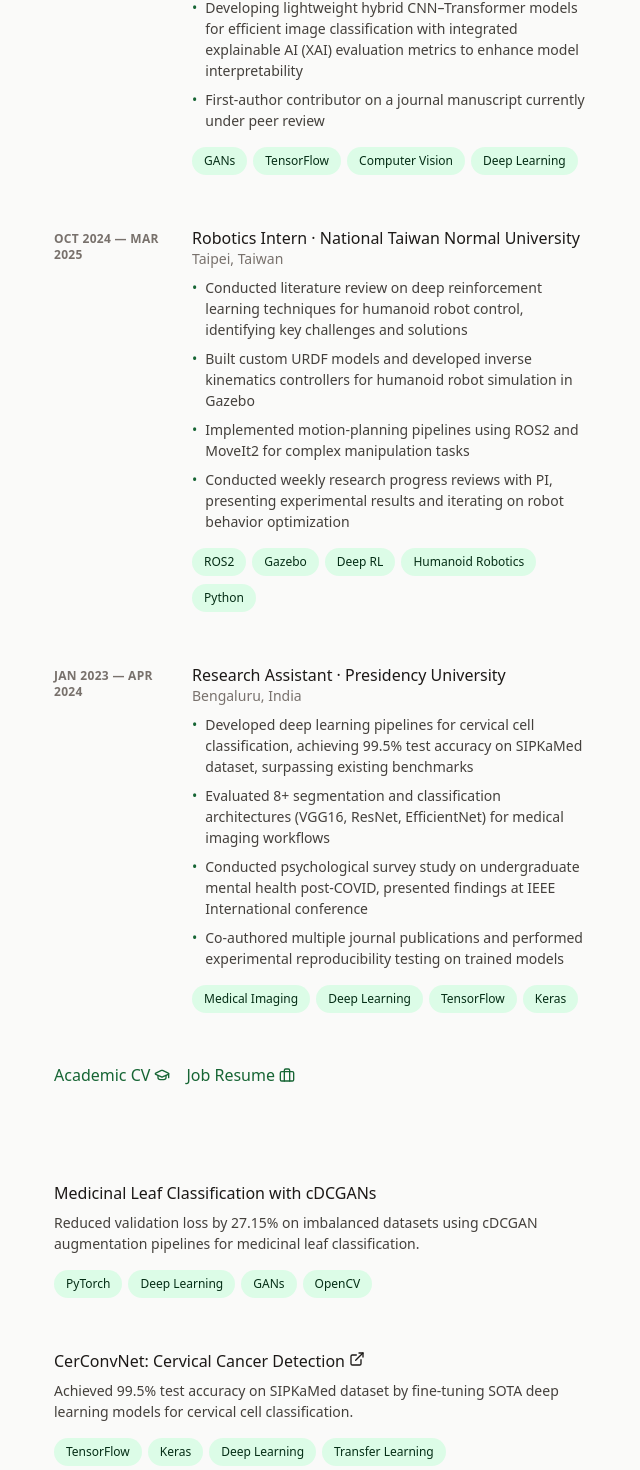
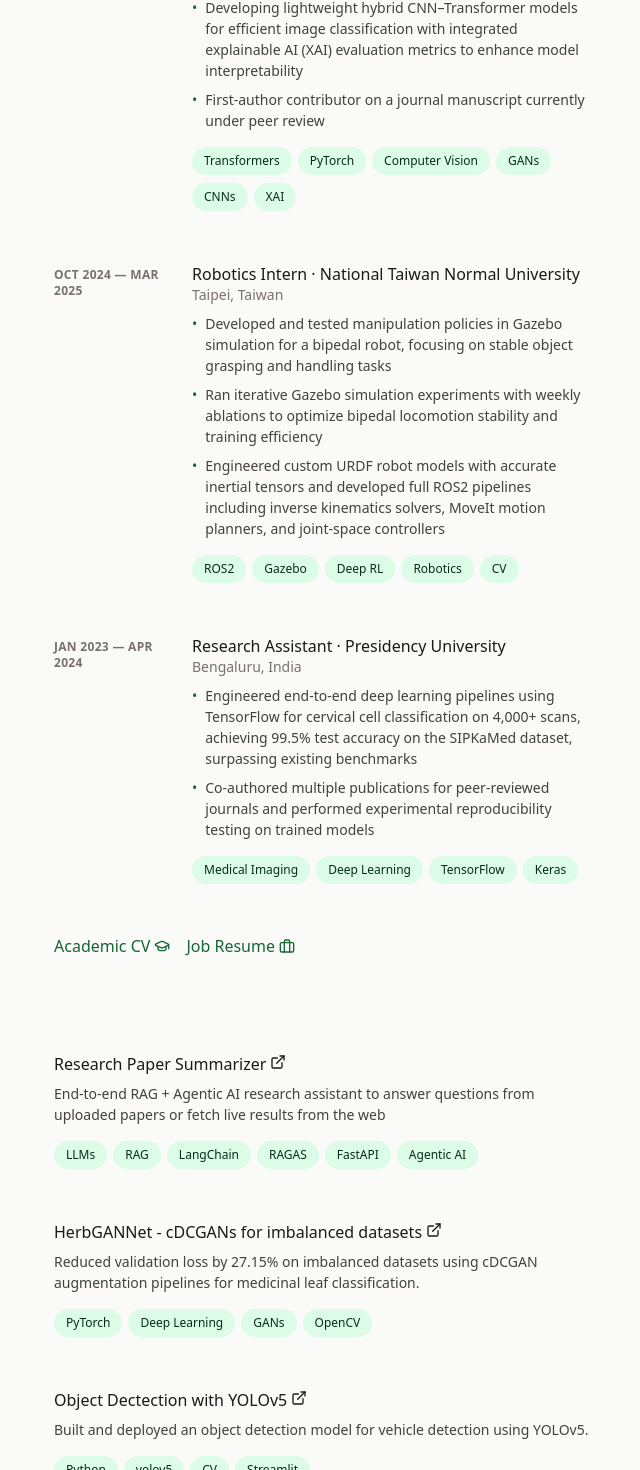
Before and after one commit to Mystique03/personal-portfolio, a React (Vite) app: page / in a window 1280 px wide. Shown: the part 912-2382 px from the top of the page, without its empty margins (594-1234 px from the left). Built offline with nearby package versions, Linux system fonts and the light colour scheme.

Commit message:
Updated projects

```diff
--- a/src/data/experiences.js
+++ b/src/data/experiences.js
@@ -1,9 +1,9 @@
 // src/data/experiences.js
 export const experiences = [
   {
-    period: "May 2024 — Present",
-    title: "Research Intern",
-    company: "Manipal University",
+    period: "April 2025 — Present",
+    title: "Research Assistant",
+    company: "Manipal Institute of Technology",
     location: "Bengaluru, India",
     description: [
       "Designed and implemented a class-conditional GAN–based data augmentation pipeline in PyTorch to mitigate severe class imbalance in small-scale (<1.5K samples) medicinal leaf datasets, reducing manual data collection efforts by ~80%",
@@ -11,7 +11,7 @@ export const experiences = [
       "Developing lightweight hybrid CNN–Transformer models for efficient image classification with integrated explainable AI (XAI) evaluation metrics to enhance model interpretability",
       "First-author contributor on a journal manuscript currently under peer review"
     ],
-    tags: ["GANs", "TensorFlow", "Computer Vision", "Deep Learning"]
+    tags: ["Transformers", "PyTorch", "Computer Vision", "GANs", "CNNs", "XAI"]
   },
   {
     period: "Oct 2024 — Mar 2025",
@@ -19,12 +19,11 @@ export const experiences = [
     company: "National Taiwan Normal University",
     location: "Taipei, Taiwan",
     description: [
-      "Conducted literature review on deep reinforcement learning techniques for humanoid robot control, identifying key challenges and solutions",
-      "Built custom URDF models and developed inverse kinematics controllers for humanoid robot simulation in Gazebo",
-      "Implemented motion-planning pipelines using ROS2 and MoveIt2 for complex manipulation tasks",
-      "Conducted weekly research progress reviews with PI, presenting experimental results and iterating on robot behavior optimization"
+      "Developed and tested manipulation policies in Gazebo simulation for a bipedal robot, focusing on stable object grasping and handling tasks",
+      "Ran iterative Gazebo simulation experiments with weekly ablations to optimize bipedal locomotion stability and training efficiency",
+      "Engineered custom URDF robot models with accurate inertial tensors and developed full ROS2 pipelines including inverse kinematics solvers, MoveIt motion planners, and joint-space controllers",
     ],
-    tags: ["ROS2", "Gazebo", "Deep RL", "Humanoid Robotics", "Python"]
+    tags: ["ROS2", "Gazebo", "Deep RL", "Robotics", "CV"]
   },
   {
     period: "Jan 2023 — Apr 2024",
@@ -32,10 +31,8 @@ export const experiences = [
     company: "Presidency University",
     location: "Bengaluru, India",
     description: [
-      "Developed deep learning pipelines for cervical cell classification, achieving 99.5% test accuracy on SIPKaMed dataset, surpassing existing benchmarks",
-      "Evaluated 8+ segmentation and classification architectures (VGG16, ResNet, EfficientNet) for medical imaging workflows",
-      "Conducted psychological survey study on undergraduate mental health post-COVID, presented findings at IEEE International conference",
-      "Co-authored multiple journal publications and performed experimental reproducibility testing on trained models"
+      "Engineered end-to-end deep learning pipelines using TensorFlow for cervical cell classification on 4,000+ scans, achieving 99.5% test accuracy on the SIPKaMed dataset, surpassing existing benchmarks",
+      "Co-authored multiple publications for peer-reviewed journals and performed experimental reproducibility testing on trained models "
     ],
     tags: ["Medical Imaging", "Deep Learning", "TensorFlow", "Keras"]
   }
--- a/src/data/projects.js
+++ b/src/data/projects.js
@@ -3,21 +3,21 @@
 // Featured projects (shown on main page)
 export const featuredProjects = [
   {
-    title: "Medicinal Leaf Classification with cDCGANs",
-    description: "Reduced validation loss by 27.15% on imbalanced datasets using cDCGAN augmentation pipelines for medicinal leaf classification.",
-    tags: ["PyTorch", "Deep Learning", "GANs", "OpenCV"],
-    link: null,
-    year: 2025,
-    madeAt: "Manipal University",
+    title: "Research Paper Summarizer",
+    description: "End-to-end RAG + Agentic AI research assistant to answer questions from uploaded papers or fetch live results from the web",
+    tags: ["LLMs", "RAG", "LangChain", "RAGAS", "FastAPI", "Agentic AI"],
+    link: "https://github.com/Mystique03/research-chatbot",
+    year: 2026,
+    madeAt: "Personal Project",
     featured: true
   },
   {
-    title: "CerConvNet: Cervical Cancer Detection",
-    description: "Achieved 99.5% test accuracy on SIPKaMed dataset by fine-tuning SOTA deep learning models for cervical cell classification.",
-    tags: ["TensorFlow", "Keras", "Deep Learning", "Transfer Learning"],
-    link: "https://github.com/Mystique03/cervical_cancer_detection",
-    year: 2024,
-    madeAt: "Presidency University",
+    title: "HerbGANNet - cDCGANs for imbalanced datasets",
+    description: "Reduced validation loss by 27.15% on imbalanced datasets using cDCGAN augmentation pipelines for medicinal leaf classification.",
+    tags: ["PyTorch", "Deep Learning", "GANs", "OpenCV"],
+    link: "Coming soon",
+    year: 2025,
+    madeAt: "Manipal University",
     featured: true
   },
   {
@@ -44,6 +44,33 @@ export const featuredProjects = [
 export const allProjects = [
   ...featuredProjects,
   {
+    title: "Formula1 Race Predictor",
+    description: "F1 race position predictor on data scrapped from 2018–2024",
+    tags: ["scikit-learn", "Prediction", "Pandas", "XgBoost"],
+    link: "Coming soon",
+    year: 2026,
+    madeAt: "Personal Project",
+    featured: false
+  },
+  {
+    title: "Iris - Improved",
+    description: "Improved version of Iris with better voice and resoning support",
+    tags: ["Python", "TensorFlow", "NLTK", "NLP"],
+    link: "https://github.com/Mystique03/iris-improved",
+    year: 2026,
+    madeAt: "Personal Project",
+    featured: false
+  },
+  {
+    title: "CerConvNet: Cervical Cancer Detection",
+    description: "Achieved 99.5% test accuracy on SIPKaMed dataset by fine-tuning SOTA deep learning models for cervical cell classification.",
+    tags: ["TensorFlow", "Keras", "Deep Learning", "Transfer Learning"],
+    link: "https://github.com/Mystique03/cervical_cancer_detection",
+    year: 2024,
+    madeAt: "Presidency University",
+    featured: false
+  },
+  {
     title: "Diablo Bot",
     description: "Built ROS2 workspace with custom URDFs and controllers enabling robot kinematics and motion planning for autonomous navigation.",
     tags: ["ROS2", "Python", "Gazebo", "MoveIt"],
@@ -65,7 +92,7 @@ export const allProjects = [
     title: "Customer Satisfaction Prediction: Linear Regression Model",
     description: "Developed a linear regression model to predict customer's time spent on an ecommerce site.",
     tags: ["Python", "matplotlib", "Pandas", "Data Analysis"],
-    link: "https://github.com/yourusername/style-transfer",
+    link: null,
     year: 2023,
     madeAt: "Presidency University",
     featured: false
@@ -74,8 +101,8 @@ export const allProjects = [
     title: "Sentiment Analysis",
     description: "Real-time sentiment analysis dashboard for social media data using BERT models.",
     tags: ["Transformers", "Python", "NLP"],
-    link: null,
-    year: 2023,
+    link: "coming soon",
+    year: 2025,
     madeAt: "Personal Project",
     featured: false
   },
--- a/src/data/publications.js
+++ b/src/data/publications.js
@@ -1,13 +1,5 @@
 // src/data/publications.js
 export const publications = [
-  {
-    title: "Herb-GANNet: Synthetic Data Generation through Conditional GANs for Improving Accuracy in Medicinal Leaf Classification",
-    authors: "Smitha S Reddy, Vaishnavi K, Sapna R",
-    status: "Under Revision",
-    year: "2025",
-    type: "journal",
-    link: null
-  },
   {
     title: "IoT and Edge Computing Security: Essential Aspects of 6G Networks",
     authors: "Smitha S Reddy, Sapna R",
```
